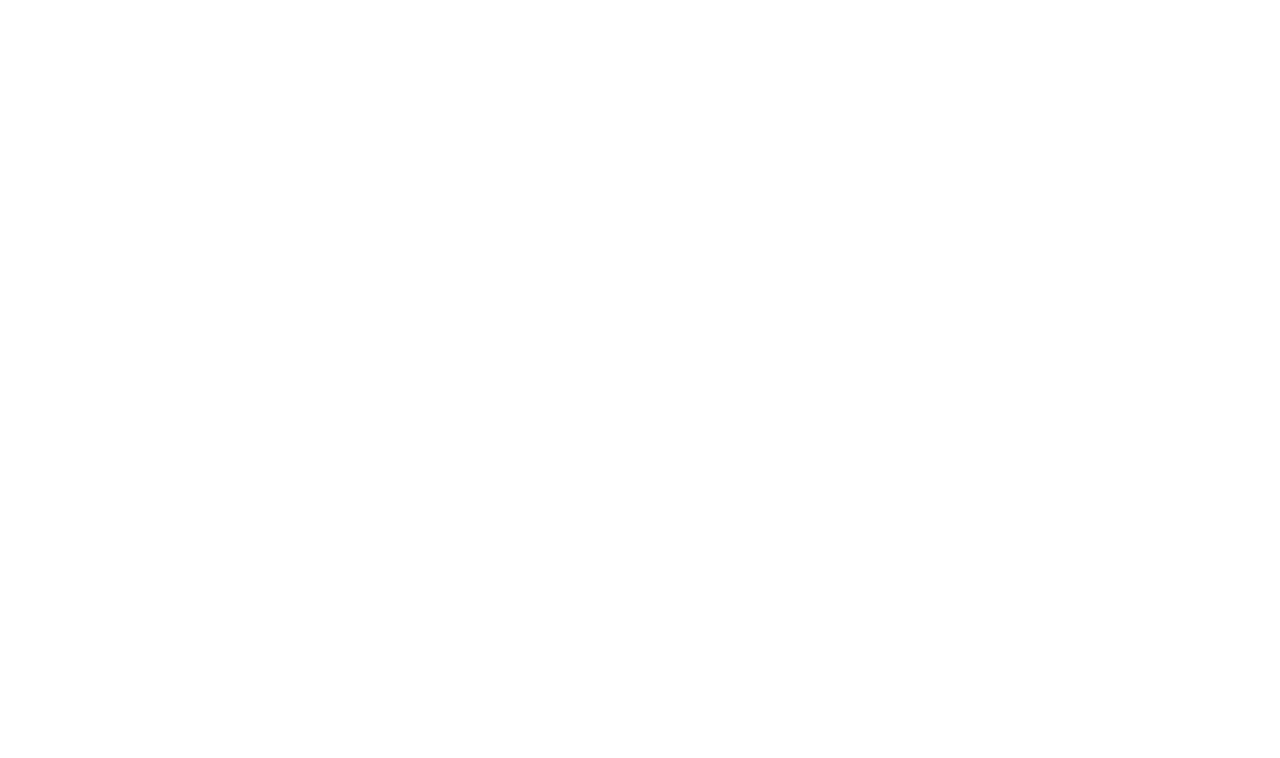
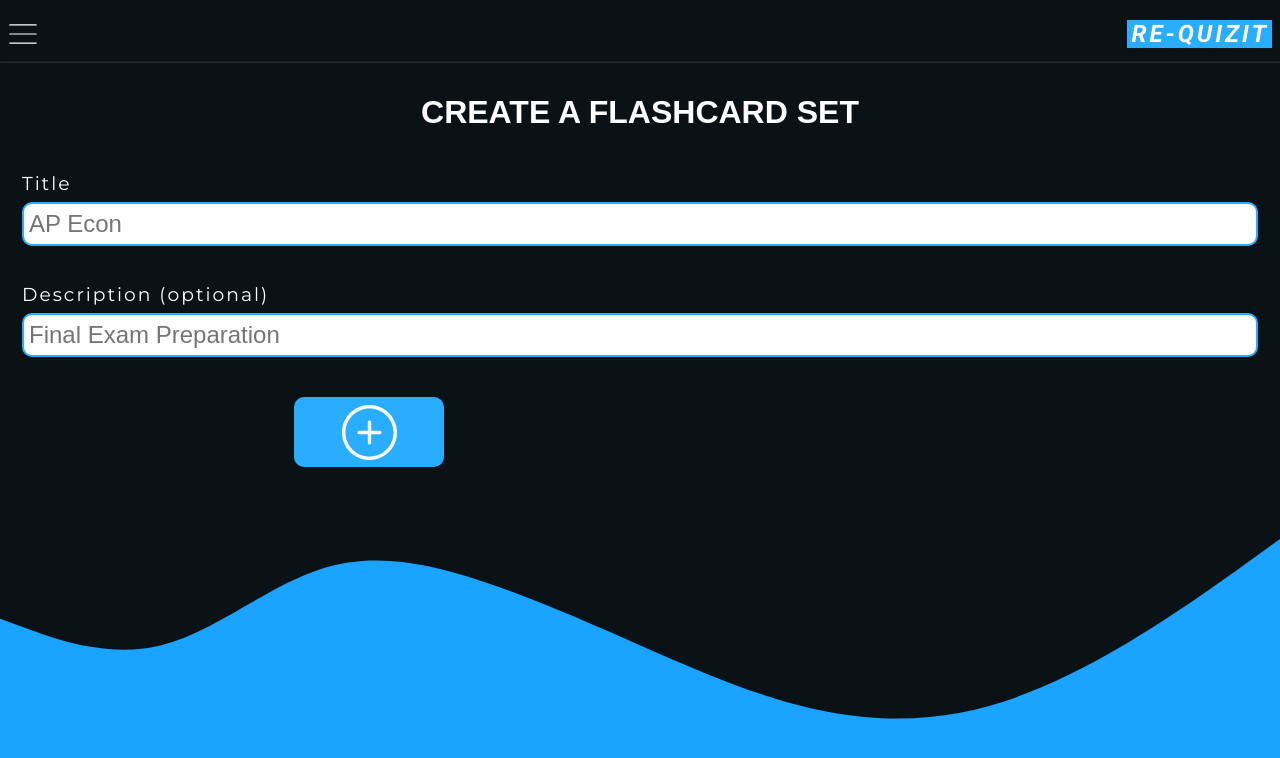
Before and after one commit to buildingBuild/Quizzy, a plain HTML site: page create.html in a window 1280 px wide. Drawn offline with Linux system fonts and the light colour scheme; a web font is replaced by a local one.

Commit message:
Created Set creation Page

```diff
--- a/create.html
+++ b/create.html
@@ -4,11 +4,171 @@
 <head>
     <meta charset="UTF-8">
     <meta name="viewport" content="width=device-width, initial-scale=1.0">
-    <title>Create - Sets and Flash cards</title>
+    <link rel="preconnect" href="https://fonts.googleapis.com">
+    <link rel="preconnect" href="https://fonts.gstatic.com" crossorigin>
+    <link href="https://fonts.googleapis.com/css2?family=Roboto:ital,wght@0,100..900;1,100..900&display=swap"
+        rel="stylesheet">
+    <link href="https://fonts.googleapis.com/css2?family=Josefin+Sans:ital,wght@0,100..700;1,100..700&display=swap"
+        rel="stylesheet">
+    <link href="https://fonts.googleapis.com/css2?family=TikTok+Sans:opsz,wght@12..36,300..900&display=swap"
+        rel="stylesheet">
+    <link href="https://fonts.googleapis.com/css2?family=Source+Sans+3:ital,wght@0,200..900;1,200..900&display=swap"
+        rel="stylesheet">
+    <link href="https://fonts.googleapis.com/css2?family=Montserrat:ital,wght@0,100..900;1,100..900&display=swap"
+        rel="stylesheet">
+    <title>Quizzy - Practice for tests</title>
+    <link rel="stylesheet" href="main.css">
 </head>
+<style>
+    body,
+    html {
+        margin: 0px;
+    }
+
+    .flex-container {
+        display: flex;
+        flex-direction: column;
+        background-image:
+            url('./imgs/createBG.svg');
+        background-size: cover;
+        background-repeat: no-repeat;
+        height: 100vh;
+        overflow-y: hidden;
+
+    }
+
+    .Header {
+        margin-left: 8px;
+        margin-right: 8px;
+        display: flex;
+        flex-direction: row;
+        font-family: "Roboto", sans-serif;
+        color: white;
+        letter-spacing: 3px;
+        justify-content: space-between;
+        position: sticky;
+    }
+
+    .Header img {
+        color: white;
+        width: 30px;
+        filter: brightness(0) invert(1);
+
+
+    }
+
+    .Header h2 {
+        background-color: hsl(203, 100%, 58%);
+        font-style: italic;
+        padding-left: 5px;
+        padding-right: 3px;
+    }
+
+    hr {
+        margin-top: -7px;
+        color: grey;
+        width: 100%;
+        opacity: 0.1;
+    }
+
+    .main {
+        display: flex;
+        justify-content: center;
+        flex-direction: column;
+        margin-left: 22px;
+        margin-right: 22px;
+        font-family: sans-serif;
+        color: white;
+    }
+
+    .main h1 {
+        text-align: center;
+        line-height: 40px;
+    }
+
+
+    .input-title {
+        display: flex;
+        flex-direction: column;
+        gap: -10px;
+    }
+
+
+    .input-title h3 {
+        font-family: "Montserrat", sans-serif;
+        font-weight: 400;
+    }
+
+    .input-title h3 {
+        font-family: "Montserrat", sans-serif;
+        font-weight: 400;
+        margin-bottom: 7px;
+        letter-spacing: 2px;
+    }
+
+    .input-title input {
+        padding: 5px;
+        height: 30px;
+        border-radius: 10px;
+        font-size: 1.5em;
+        border: 2px;
+        border-style: double;
+        border-color: hsl(203, 100%, 58%)
+    }
+
+    .plus {
+        margin-left: 22%;
+        margin-top: 40px;
+        display: flex;
+        align-items: center;
+
+        background-color: hsl(203, 100%, 58%);
+        width: 150px;
+        height: 70px;
+        border-radius: 10px;
+        transition: 0.7s ease-in-out;
+    }
+
+    .plus img {
+        width: 55px;
+        margin-left: 32%;
+        filter: brightness(0) invert(1);
+    }
+
+    .plus:hover {
+        transform: scale(1.2);
+    }
+
+    .add {}
+</style>
 
 <body>
+    <div class="flex-container">
+        <div class="Header">
+            <img src="./imgs/icon.svg" alt="settings-bar">
+            <h2> RE-QUIZIT</h2>
+        </div>
+        <hr>
+        <div class="main">
+            <h1>CREATE A FLASHCARD SET</h1>
+            <div class="input-title">
+                <h3>Title </h3>
+                <input placeholder="AP Econ">
+            </div>
+            <br>
+            <div class="input-title">
+                <h3>Description (optional) </h3>
+                <input placeholder="Final Exam Preparation">
+            </div>
+            <div class="plus" onclick="validateSet()">
+                <img src="./imgs/add.svg" alt="add element" class="add">
+            </div>
 
+
+
+        </div>
+
+        <script src="sets.js" type="module"></script>
 </body>
 
 </html>
--- /dev/null
+++ b/sets.js
@@ -0,0 +1,38 @@
+function validateSet() {
+
+    console.log("hELLO")
+}
+
+class Sets {
+
+    constructor(name, description) {
+        this.array_of_flashCards = [];
+        this.name = name;
+        this.description = description;
+
+    }
+
+    getName() {
+        return this.name;
+    }
+
+    getDescription() {
+        return this.description;
+    }
+
+    addFlashCard(item) {
+        this.array_of_flashCards.push(item);
+    }
+
+};
+
+
+
+
+//xport default Sets;
+/*
+const flashCard = {
+    question: "Enter a question",
+    answer: "I am an answer",
+    difficulty: "I range from 1-5 in terms of difficulty",
+};*/
```
Also changed, not shown: homepage.html (+1 -1 lines), index.js (+2 -11 lines), create.css (deleted), imgs/add.svg (added), imgs/createBG.svg (added), main.css (deleted).
